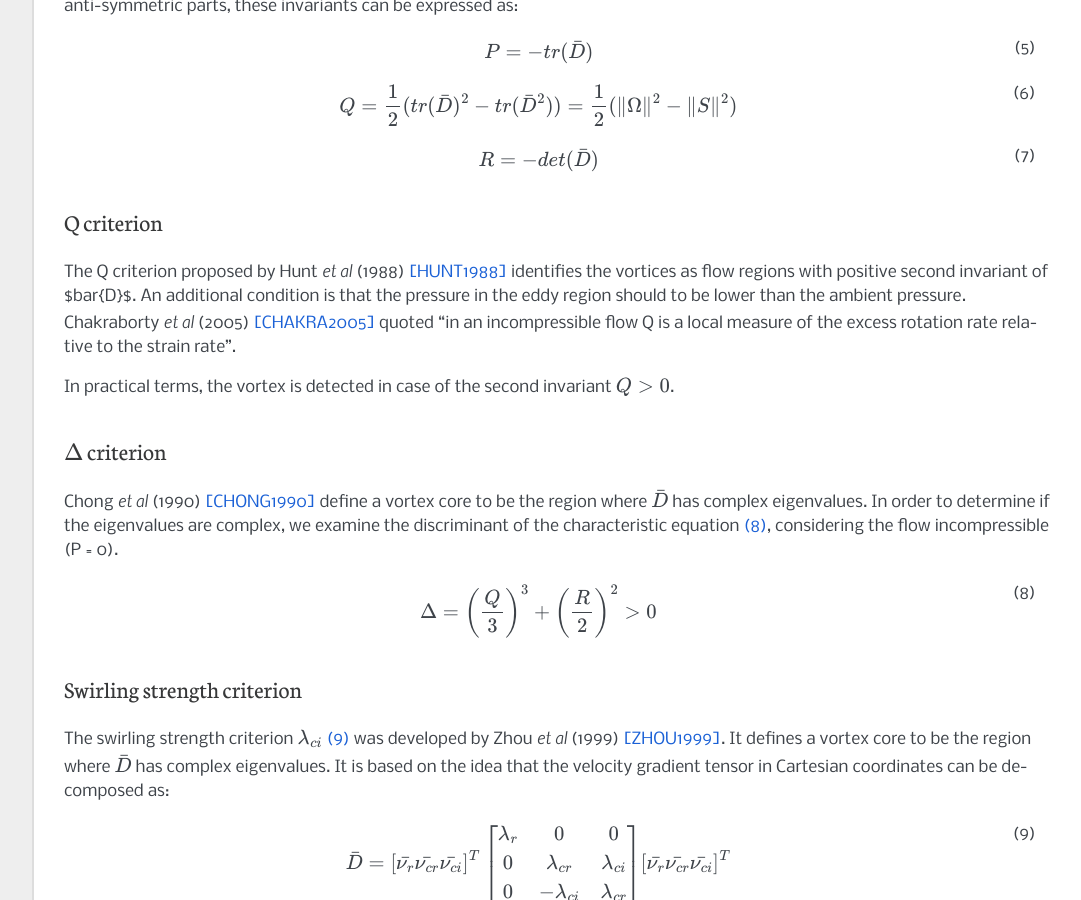
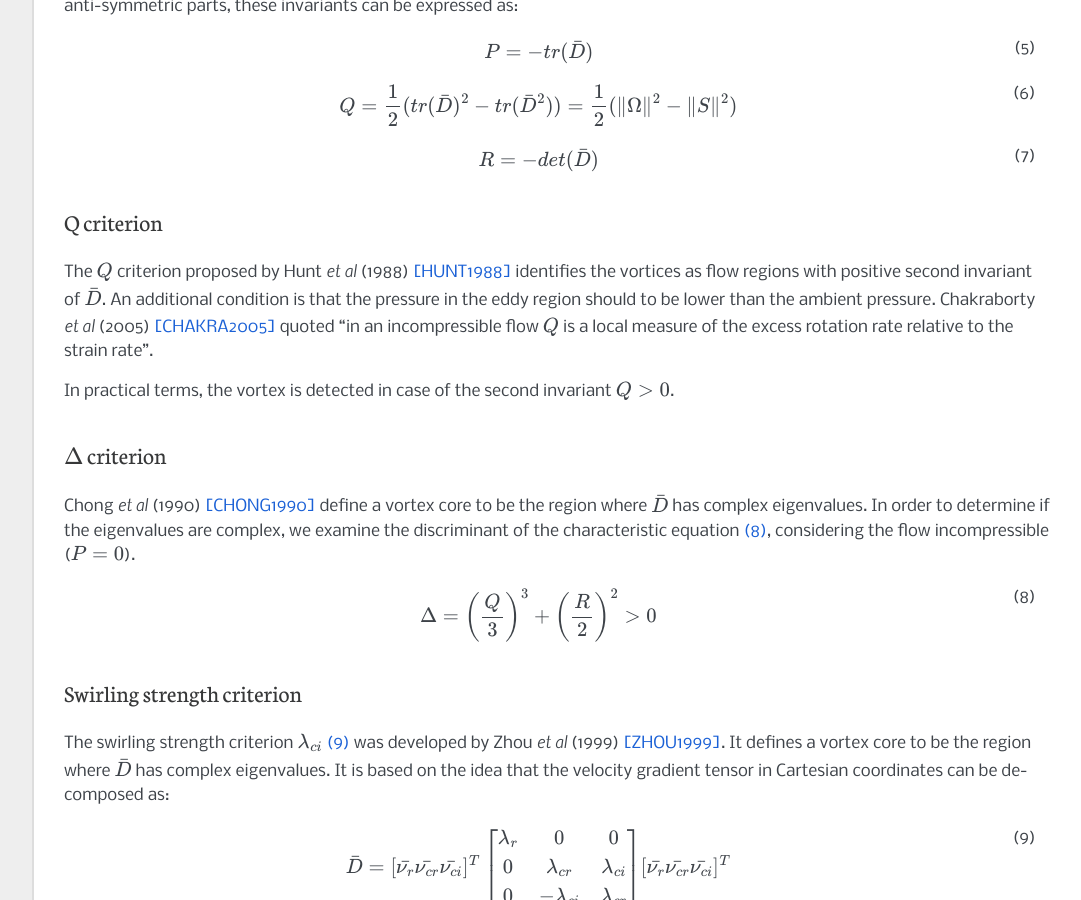
Before and after one commit to guilindner/VortexFitting, a Sphinx documentation site: the page built from docs/methodology.rst, in a window 1280 px wide and 900 px high, scrolled down 770 px. Shown: the whole window, without its empty margins (198-1279 px from the left). Built offline with Sphinx 7.4.7, drawn with Linux system fonts in a browser that asks for light colours; formulas are drawn with MathJax 3; pages that are not in the unit, such as notebooks, are missing from menus; some of the changed lines change nothing that is shown.

Commit message:
Update methodology.rst

```diff
--- a/docs/methodology.rst
+++ b/docs/methodology.rst
@@ -39,9 +39,8 @@ The characteristic equation for :math:`\bar{D}` is given by :eq:`eq_characterist
    \lambda^3 + P \lambda^2 + Q \lambda + R = 0
    :label: eq_characteristic_equation
 
-where P :eq:`eq_P`, Q :eq:`eq_Q` and R :eq:`eq_R` are the three invariants of the velocity gradient tensor. Using
-the decomposition into symmetric and anti-symmetric parts, these invariants
-can be expressed as:
+where P :eq:`eq_P`, Q :eq:`eq_Q` and R :eq:`eq_R` are the three invariants of the velocity gradient tensor.
+Using the decomposition into symmetric and anti-symmetric parts, these invariants can be expressed as:
 
 .. math::
    P = -tr(\bar{D})
@@ -58,11 +57,11 @@ can be expressed as:
 Q criterion
 -----------
 
-The Q criterion proposed by Hunt *et al* (1988) [HUNT1988]_ identifies the vortices
-as flow regions with positive second invariant of $\bar{D}$. An additional
+The :math:`Q` criterion proposed by Hunt *et al* (1988) [HUNT1988]_ identifies the vortices
+as flow regions with positive second invariant of :math:`\bar{D}`. An additional
 condition is that the pressure in the eddy region should to be lower than the
 ambient pressure. Chakraborty *et al* (2005) [CHAKRA2005]_ quoted "in
-an incompressible flow Q is a local measure of the excess rotation rate relative
+an incompressible flow :math:`Q` is a local measure of the excess rotation rate relative
 to the strain rate".
 
 In practical terms, the vortex is detected in case of the second invariant  :math:`Q > 0`.
@@ -73,7 +72,7 @@ In practical terms, the vortex is detected in case of the second invariant  :mat
 Chong *et al* (1990) [CHONG1990]_ define a vortex core to be the region where
 :math:`\bar{D}` has complex eigenvalues. In order to determine if the eigenvalues
 are complex, we examine the discriminant of the characteristic equation :eq:`eq_delta_criterion`,
-considering the flow incompressible (P = 0).
+considering the flow incompressible (:math:`P = 0`).
 
 .. math::
    \Delta = \left(\frac{Q}{3}\right)^3 + \left(\frac{R}{2}\right)^2 > 0
```
